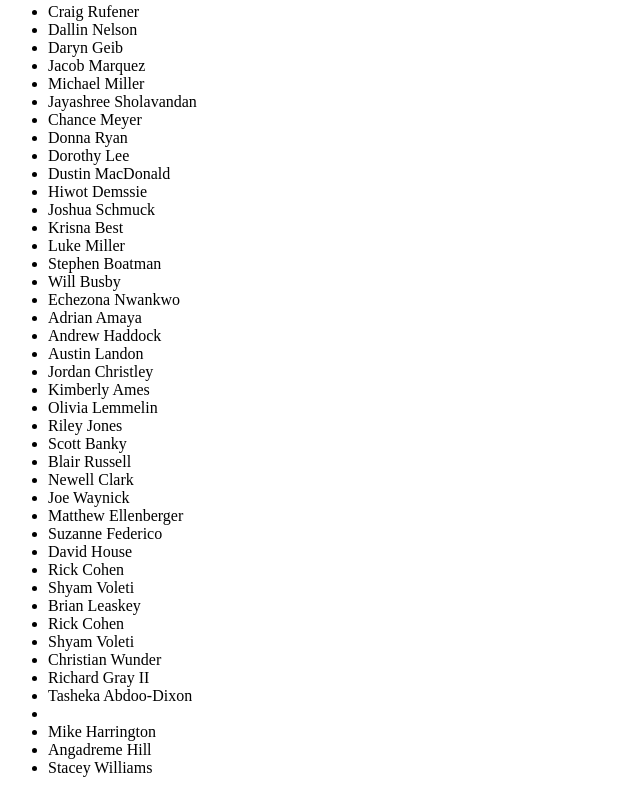
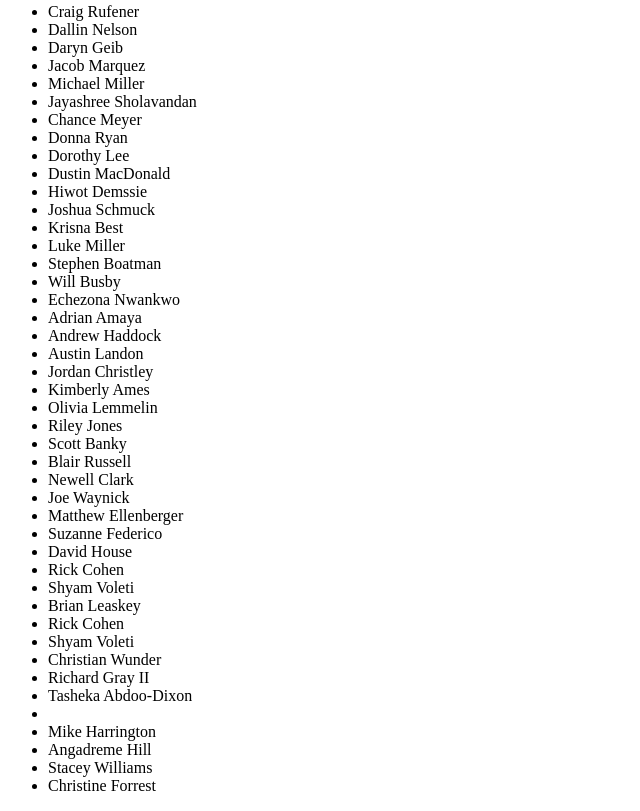
Before and after one commit to jacarmouche08/cfs-studentproject, a plain HTML site: page students.html in a window 1280 px wide. Shown: the part 684-1495 px from the top of the page, without its empty margins (0-640 px from the left). Drawn offline with Linux system fonts and the light colour scheme.

Commit message:
Update students.html

```diff
--- a/students.html
+++ b/students.html
@@ -83,6 +83,7 @@
         <li>Mike Harrington</li>
         <li>Angadreme Hill</li>
         <li>Stacey Williams</li>
+        <li>Christine Forrest</li>
     </ul>
 
 </body>
```
